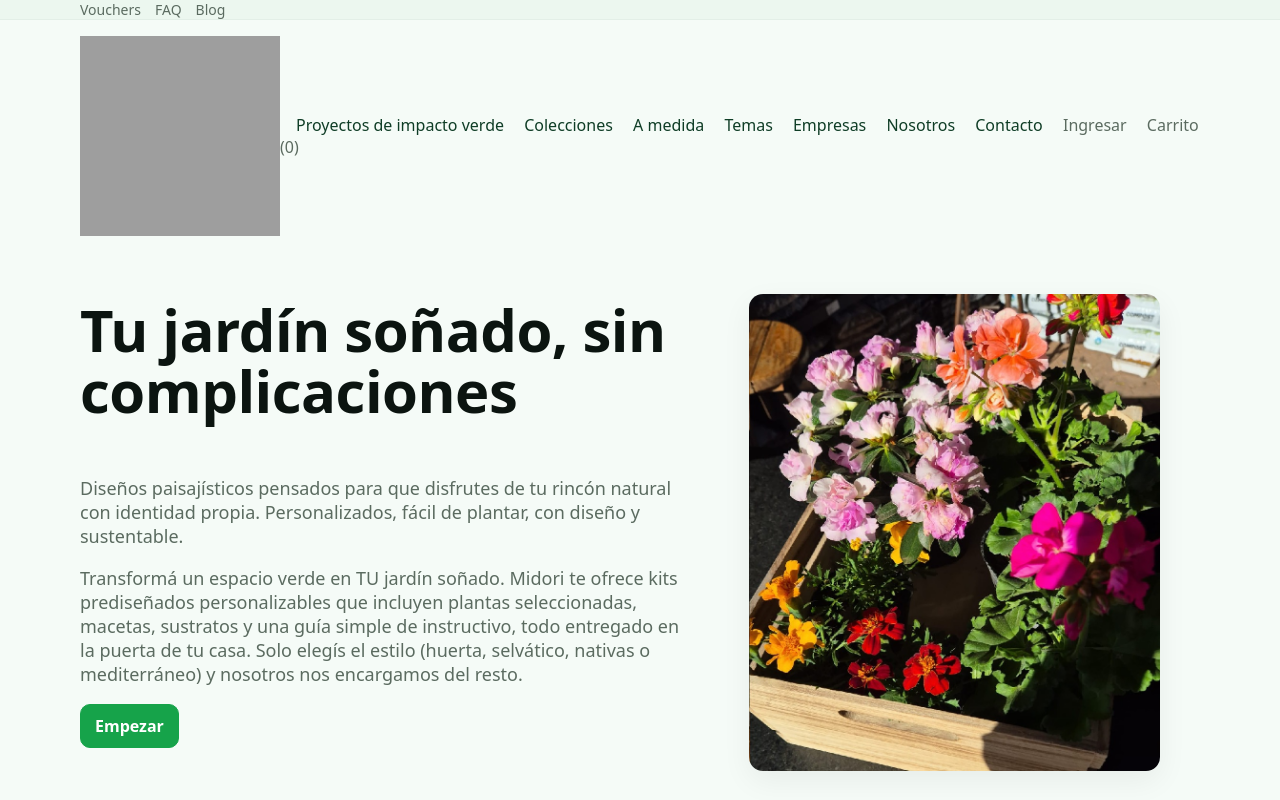
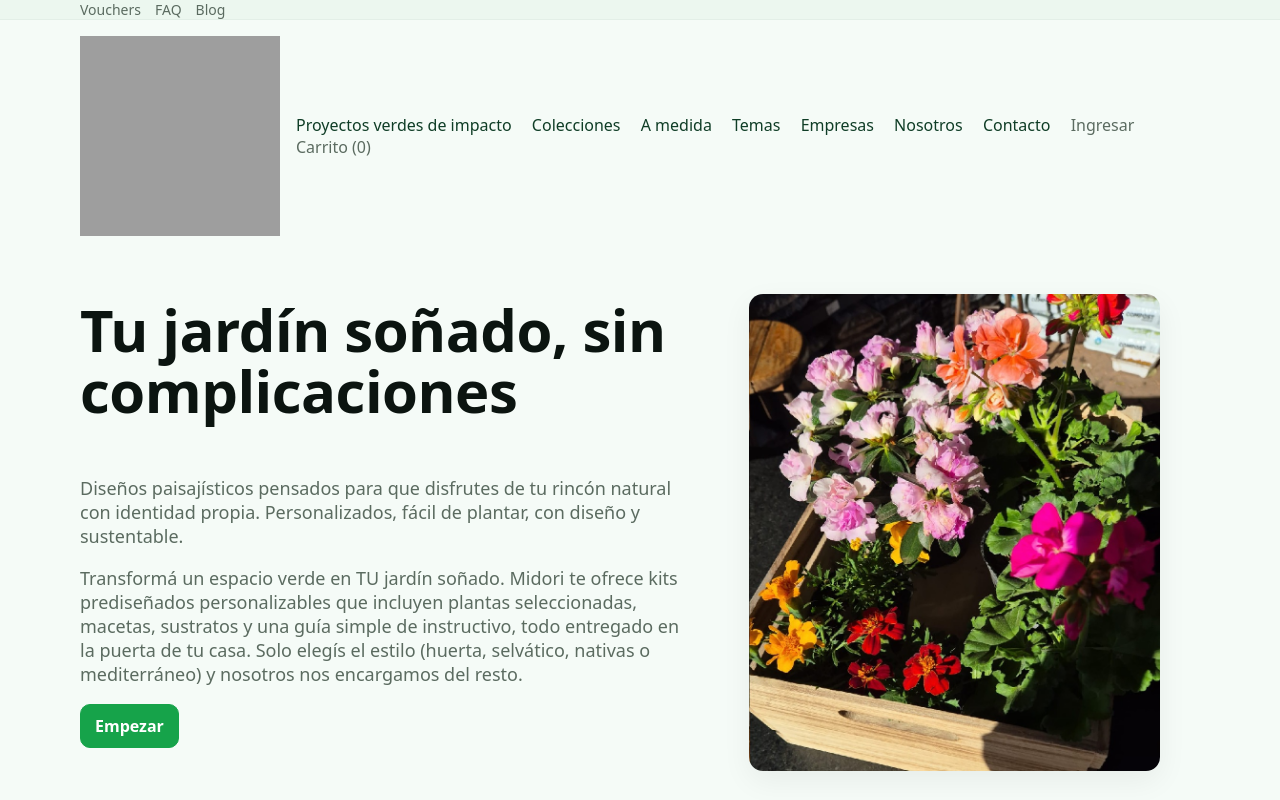
Before and after one commit to lancierid/lancierid.github.io, a plain HTML site: page index.html in a window 1280 px wide. Shown: the top 800 px of the page. Drawn offline with Linux system fonts and the light colour scheme; grey boxes are pictures that could not be loaded.

Commit message:
Update index.html

```diff
--- a/index.html
+++ b/index.html
@@ -3,7 +3,7 @@
 <head>
   <meta charset="utf-8" />
   <meta name="viewport" content="width=device-width, initial-scale=1" />
-  <title>Midori • Kits de plantas al instante</title>
+  <title>Midori • Proyectos verdes de impacto</title>
   <meta name="description" content="Kits de plantas pre-diseñados. Elegí un tema, ingresá dimensiones y programá la instalación.">
   <link rel="stylesheet" href="styles.css" />
 </head>
@@ -26,7 +26,7 @@
       <!--span class="brand-name">Midori</span-->
     </a>
     <nav>
-      <a href="#instant">Proyectos de impacto verde</a>
+      <a href="#instant">Proyectos verdes de impacto</a>
       <a href="#kits">Colecciones</a>
       <a href="#proyectos">A medida</a>
       <a href="#temas">Temas</a>
```
